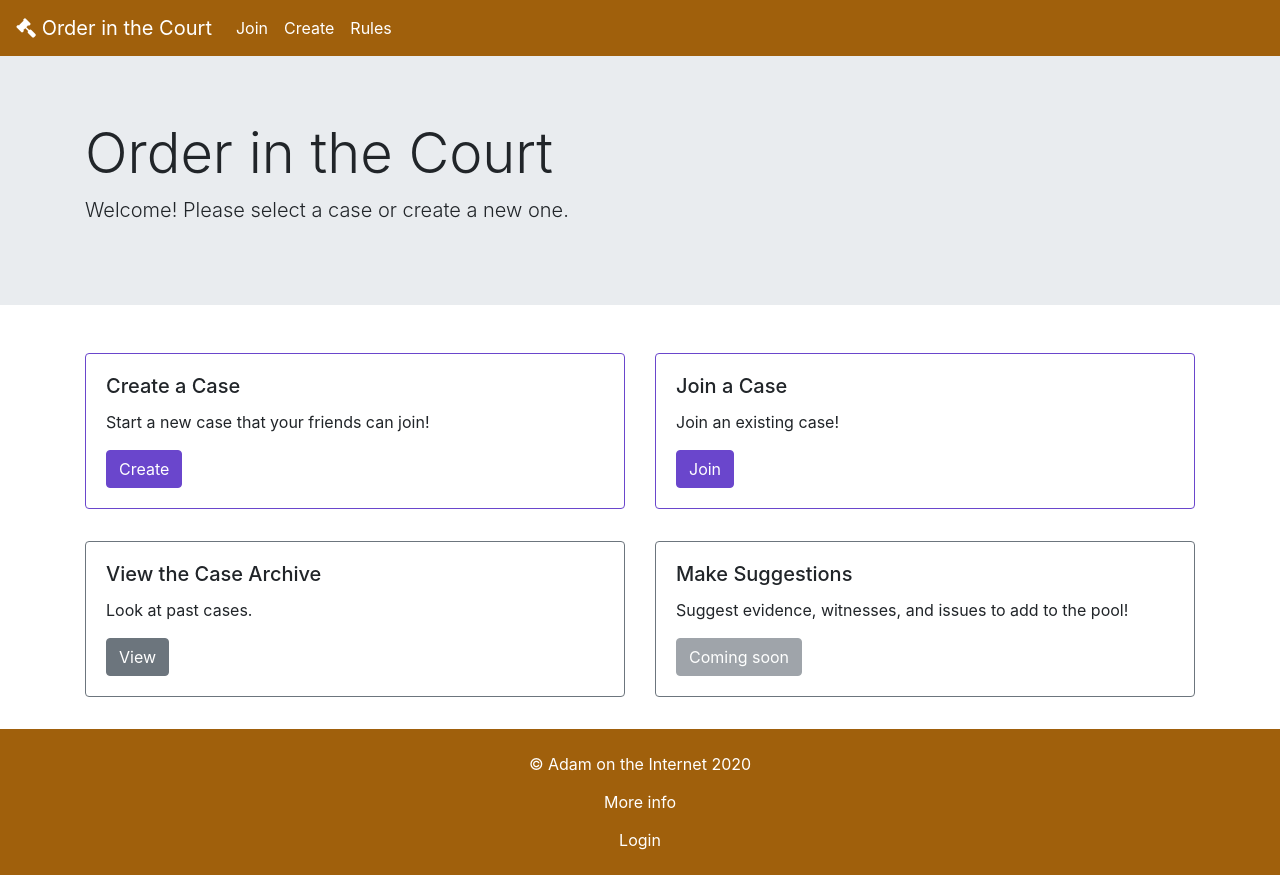
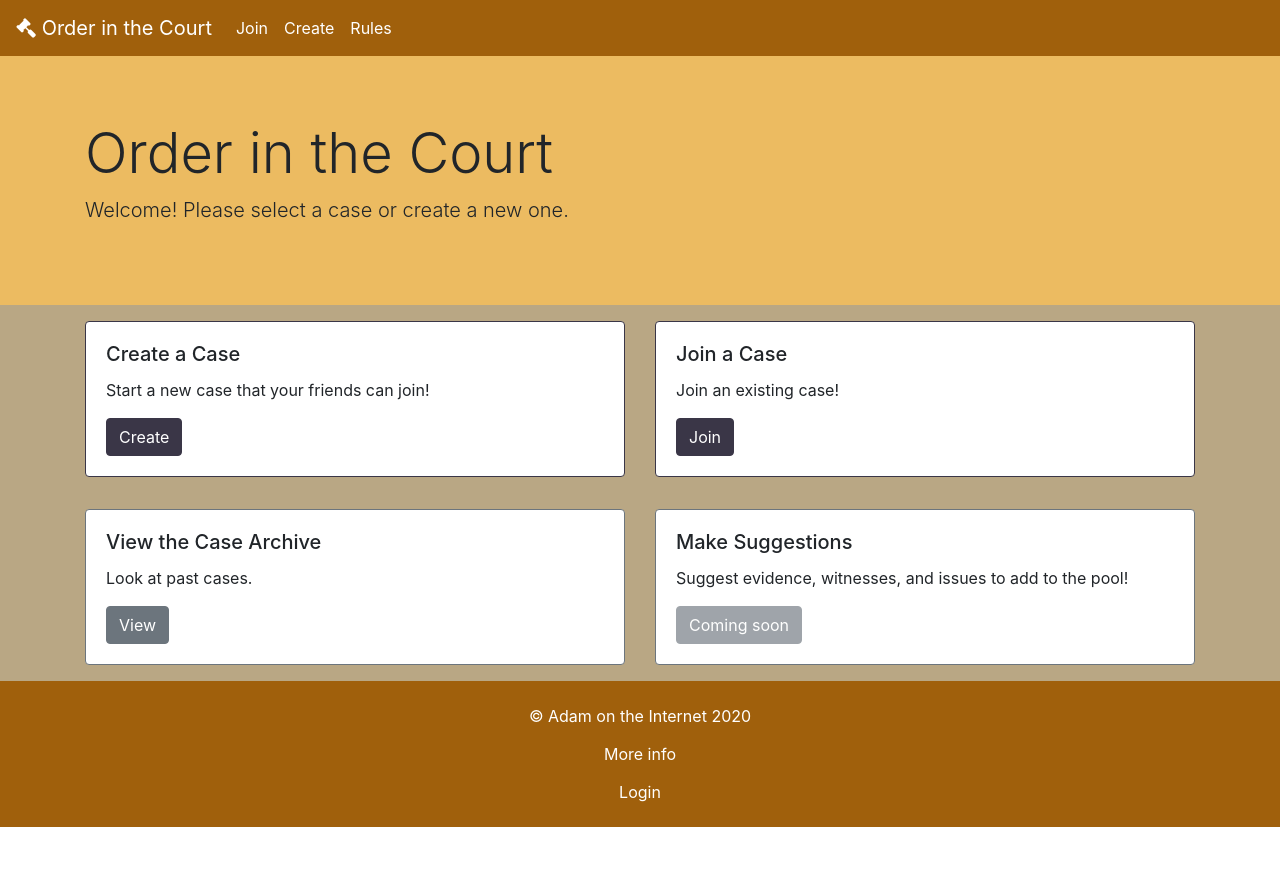
Before and after one commit to adam-on-the-internet/order-in-the-court-app, an Angular app: page /dashboard in a window 1280 px wide. After the commit the page ends 827 px from the top, so only its background shows below. Built offline with nearby package versions, Linux system fonts and the light colour scheme.

Commit message:
dashboard

```diff
--- a/src/_variables.scss
+++ b/src/_variables.scss
@@ -1,9 +1,10 @@
 $icon-font-path: "../node_modules/bootstrap-sass/assets/fonts/bootstrap/";
 
 $theme-colors: (
-  "primary": rgb(106, 70, 204),
+  "primary": rgb(58, 54, 71),
   "brown": rgb(160, 96, 12),
-  "tan": rgb(214, 170, 88),
+  "tan": rgb(236, 187, 97),
+  "off": rgb(185, 167, 132),
   "custom-blue": #bae1ff,
   "custom-red": #ffb3ba,
   "custom-yellow": #ffffba,
--- a/src/app/components/dashboard/dashboard.component.html
+++ b/src/app/components/dashboard/dashboard.component.html
@@ -1,17 +1,22 @@
-<div class="jumbotron jumbotron-fluid">
+<div class="jumbotron jumbotron-fluid bg-tan mb-0">
   <div class="container">
     <h1 class="display-4">Order in the Court</h1>
     <p class="lead">Welcome! Please select a case or create a new one.</p>
   </div>
 </div>
+<div class="bg-off">
   <div class="container">
-  <div class="row mb-3">
+    <div class="row">
       <div class="col-md-6 my-3">
         <div class="card border-primary h-100">
           <div class="card-body">
             <h5 class="card-title">Create a Case</h5>
-          <p class="card-text">Start a new case that your friends can join!</p>
-          <button class="btn btn-primary" (click)="createCase()">Create</button>
+            <p class="card-text">
+              Start a new case that your friends can join!
+            </p>
+            <button class="btn btn-primary" (click)="createCase()">
+              Create
+            </button>
           </div>
         </div>
       </div>
@@ -48,3 +53,4 @@
       </div>
     </div>
   </div>
+</div>
```
Lines whose indentation alone changed are shown as unchanged.
